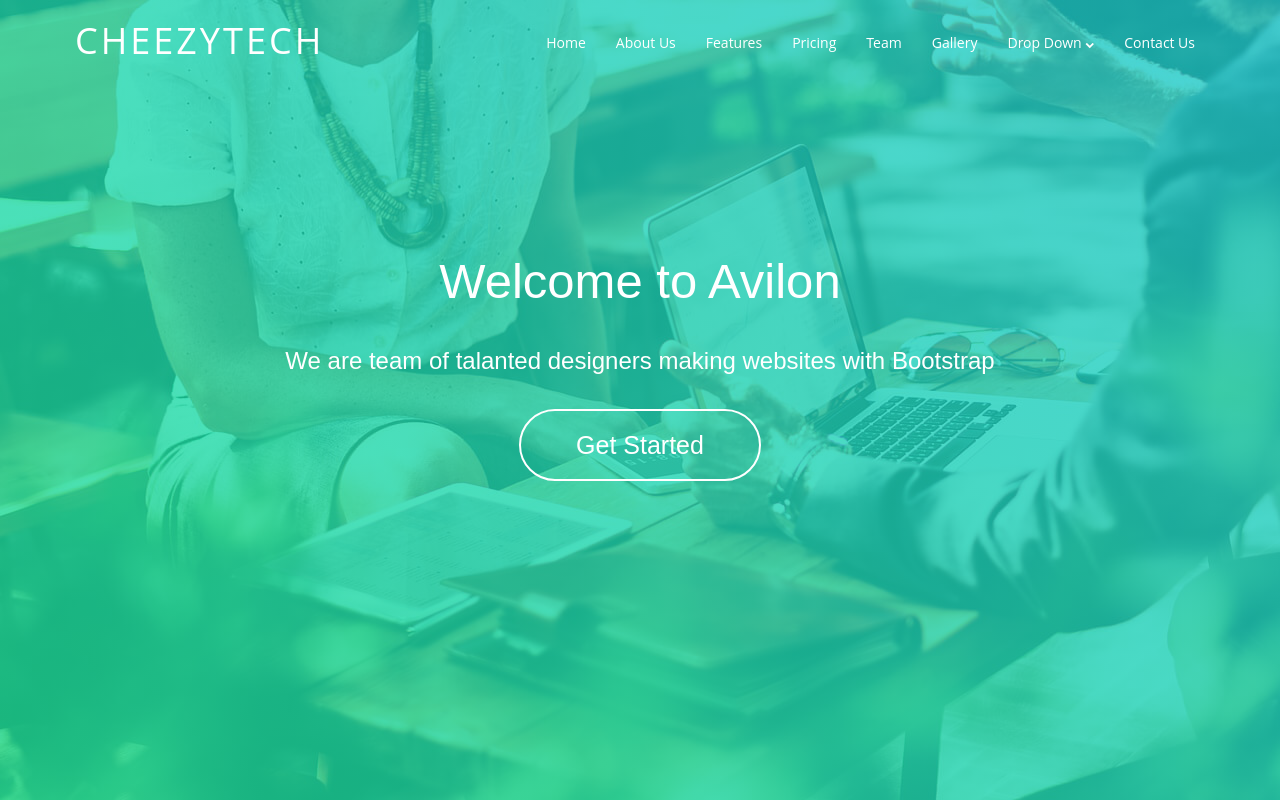
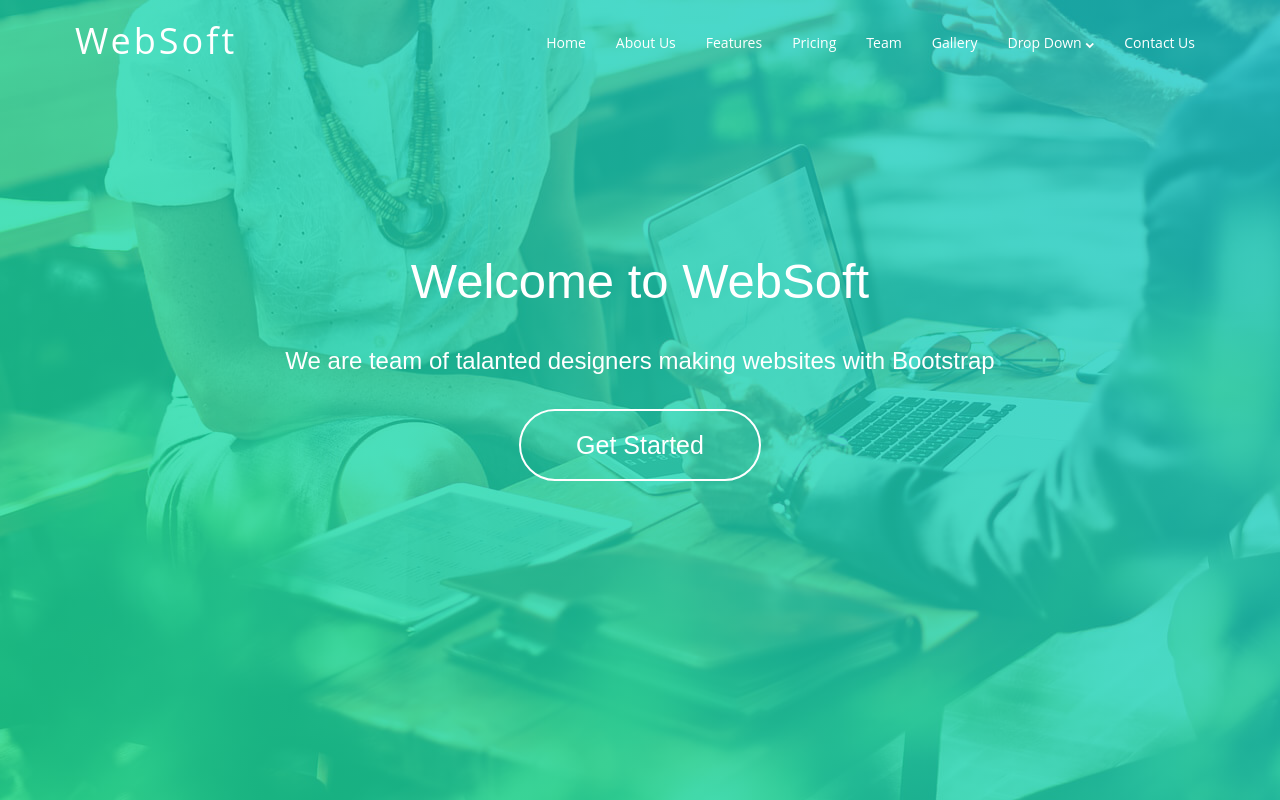
Before and after one commit to shahzaibishtiaq/business-webpage, a plain HTML site: page index.html in a window 1280 px wide. Shown: the top 800 px of the page. Drawn offline with Linux system fonts and the light colour scheme; files whose address does not match are found by name.

Commit message:
Logo Changed

```diff
--- a/index.html
+++ b/index.html
@@ -46,7 +46,7 @@
                 <span class="icon-bar"></span>
                 <span class="icon-bar"></span>
               </button>
-              <a class="navbar-brand band-avilon" href="#home">CHEEZYTECH</a>
+              <a class="navbar-brand band-avilon" href="#home">WebSoft</a>
             </div>
             <div class="collapse navbar-collapse nav-collapse-container" id="myNavbar">
               <ul class="nav navbar-nav navbar-right">
@@ -74,7 +74,7 @@
 ===========================---->
 <section id="home">
     <div class="container home-text">
-      <h2>Welcome to Avilon</h2>
+      <h2>Welcome to WebSoft</h2>
         <p>We are team of talanted designers making websites with Bootstrap</p><br><br>
         <a href="#about">Get Started</a>
     </div>
@@ -689,7 +689,7 @@ start of clients
          <div class="container">
              <div class="row">
                <div class="col-md-4 wow fadeInLeft col-footer-1">
-                   <h3>CHEEZYTECH</h3>
+                   <h3>WebSoft</h3>
                    <p>Cras fermentum odio eu feugiat. Justo eget magna<br>fermentum iaculis eu non diam phasellus. Scelerisque<br>felis imperdiet proin fermentum leo. Amet volutpat<br>consequat mauris nunc congue.</p>
                    <h3>Social Us</h3><br>
                    <a href=""><i class="fa fa-twitter"></i></a>&nbsp;
```
